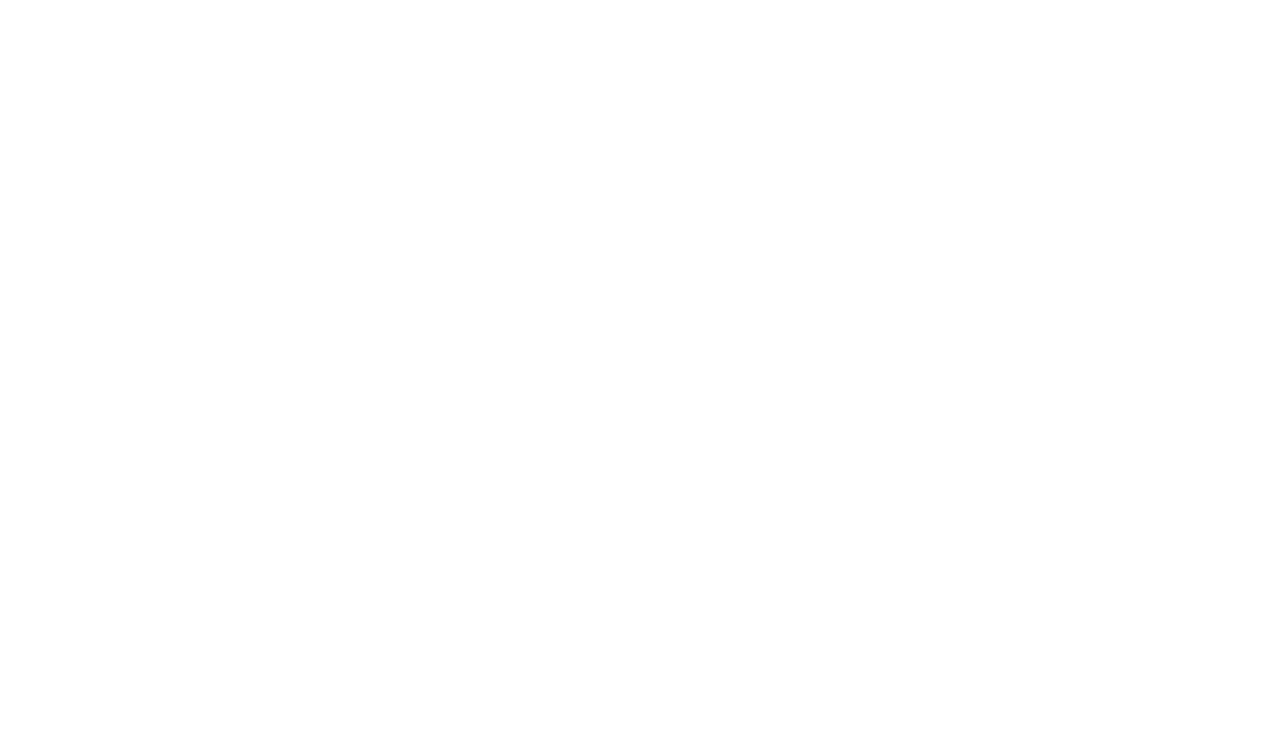
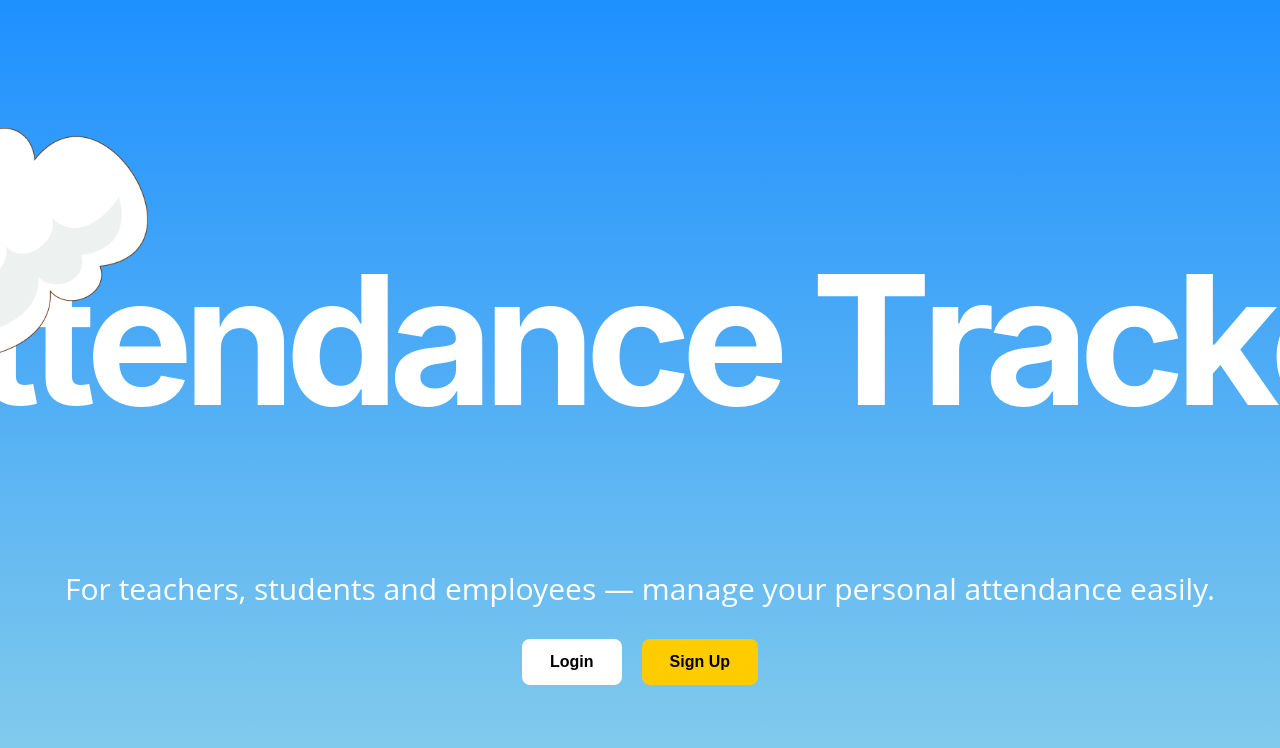
Before and after one commit to Mshiv0001/Login-Signup-page, a React (Create React App) app: page / in a window 1280 px wide. Shown: the top 748 px of the page. Built offline with nearby package versions, Linux system fonts and the light colour scheme.

Commit message:
Fix import casing for Vercel build

```diff
--- a/src/App.js
+++ b/src/App.js
@@ -1,16 +1,16 @@
-import { BrowserRouter as Router, Routes, Route } from "react-router-dom"; // router imports
-import home from "./home";   // Home component
-import login from "./login"; // Login component
+import { BrowserRouter as Router, Routes, Route } from "react-router-dom";
+import Home from "./home";   // Home component
+import Login from "./login"; // Login component
 
 function App() {
   return (
-    <Router> {/* Router wrapper */}
-      <Routes> {/* Route definitions */}
-        <Route path="/" element={<home />} />   {/* Home route */}
-        <Route path="/login" element={<login />} /> {/* Login route */}
+    <Router>
+      <Routes>
+        <Route path="/" element={<Home />} />   {/* Home route */}
+        <Route path="/login" element={<Login />} /> {/* Login route */}
       </Routes>
     </Router>
   );
 }
 
-export default App; // export main App
+export default App;
--- a/src/Home.js
+++ b/src/Home.js
@@ -1,57 +1,54 @@
-import { useEffect, useState } from "react"; // React hooks: useState = manage state, useEffect = run side effects
-import { homeAnimations } from "./animations/HomeAnimations"; // Import GSAP animation function for homepage
-import Login from "./login"; // Import Login modal component
-import SignUp from "./signup"; // Import SignUp modal component
-import "./home.css"; // Import CSS styles for this component
+import { useEffect, useState } from "react";
+import { homeAnimations } from "./animations/HomeAnimations";
+import Login from "./login";
+import SignUp from "./signup";
+import "./home.css";
 
-export default function Home() {
-  const [showLogin, setShowLogin] = useState(false); // State: controls if Login modal is visible
-  const [showSignUp, setShowSignUp] = useState(false); // State: controls if SignUp modal is visible
+export default function Home() {   // ✅ Capital H
+  const [showLogin, setShowLogin] = useState(false);
+  const [showSignUp, setShowSignUp] = useState(false);
 
   useEffect(() => {
-    homeAnimations(); // Run entrance animations (letters, clouds, etc.) once on mount
+    homeAnimations();
   }, []);
 
   return (
-    <div className="home-container"> {/* Main container wrapping homepage */}
+    <div className="home-container">
+      <img src="/cloud.png" alt="cloud" className="clouds" />
+      <img src="/cloud.png" alt="cloud" className="clouds cloud2" />
 
-      <img src="/cloud.png" alt="cloud" className="clouds" /> {/* Cloud image for background */}
-      <img src="/cloud.png" alt="cloud" className="clouds cloud2" /> {/* Second cloud image */}
-
-      <div className="home-content"> {/* Content block containing title, subtitle, and buttons */}
-
+      <div className="home-content">
         <h1 className="home-title">
-          {/* Split "Attendance Tracker" into letters so each can be animated separately */}
           {"Attendance Tracker".split("").map((letter, index) => (
             <span key={index} className={`letter letter-${index}`}>
-              {letter === " " ? "\u00A0" : letter} {/* Replace spaces with non-breaking space */}
+              {letter === " " ? "\u00A0" : letter}
             </span>
           ))}
         </h1>
 
         <p className="home-subtitle">
-          For teachers, students and employees — manage your personal attendance easily. {/* Subtitle text */}
+          For teachers, students and employees — manage your personal attendance easily.
         </p>
 
-        <div className="home-buttons"> {/* Buttons container */}
+        <div className="home-buttons">
           <button
             className="home-btn login-btn"
-            onClick={() => setShowLogin(true)} // Show Login modal when clicked
+            onClick={() => setShowLogin(true)}
           >
             Login
           </button>
 
           <button
             className="home-btn signup-btn"
-            onClick={() => setShowSignUp(true)} // Show SignUp modal when clicked
+            onClick={() => setShowSignUp(true)}
           >
             Sign Up
           </button>
         </div>
       </div>
 
-      {showLogin && <Login onClose={() => setShowLogin(false)} />} {/* Conditionally render Login modal */}
-      {showSignUp && <SignUp onClose={() => setShowSignUp(false)} />} {/* Conditionally render SignUp modal */}
+      {showLogin && <Login onClose={() => setShowLogin(false)} />}
+      {showSignUp && <SignUp onClose={() => setShowSignUp(false)} />}
     </div>
   );
 }
```
